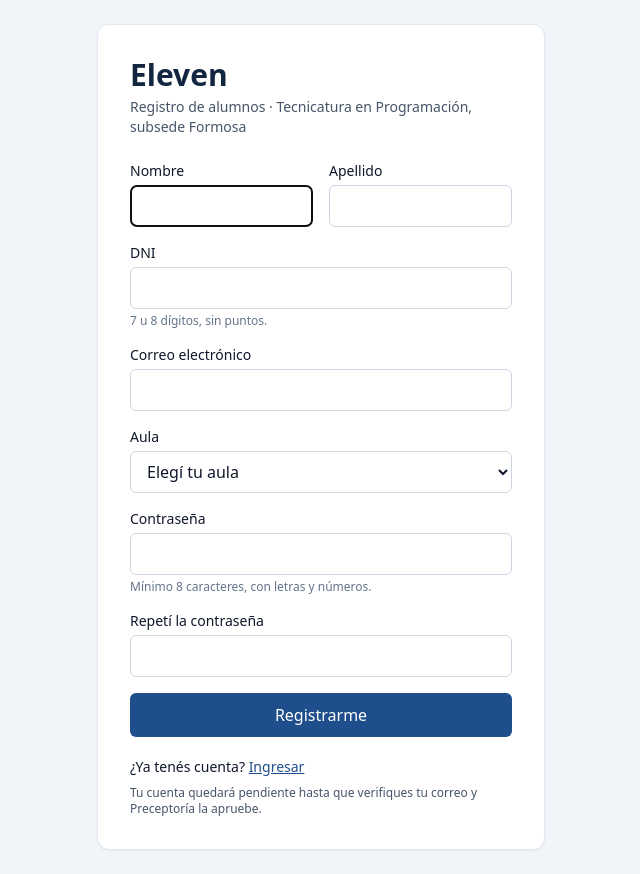
After one commit to cardozoemanuel456-glitch/TIF-Eleven, a Laravel app: template resources/views/auth/registro.blade.php in a window 1280 px wide. The commit adds this page. Shown: the whole page, without its empty margins (319-959 px from the left). Run offline with Laravel 12, Linux system fonts and the light colour scheme; the template is opened without the code that fills it, so the values that code supplies are empty; some libraries are stand-ins or nearby versions.

Commit message:
feat(m3): registro público de alumnos

```diff
--- a/resources/views/auth/login.blade.php
+++ b/resources/views/auth/login.blade.php
@@ -48,6 +48,10 @@
     <p class="mt-5 text-sm">
         <a href="{{ route('password.request') }}" class="text-[#1F4E8C] underline">¿Olvidaste tu contraseña?</a>
     </p>
+    <p class="mt-2 text-sm">
+        ¿Sos alumno y todavía no tenés cuenta?
+        <a href="{{ route('registro.create') }}" class="text-[#1F4E8C] underline">Registrate</a>
+    </p>
     <p class="mt-2 text-xs text-slate-600">
         ¿Problemas para entrar? Consultá en preceptoría.
     </p>
--- /dev/null
+++ b/resources/views/auth/registro.blade.php
@@ -0,0 +1,86 @@
+<!DOCTYPE html>
+<html lang="es">
+<head>
+    <meta charset="UTF-8">
+    <meta name="viewport" content="width=device-width, initial-scale=1">
+    <title>Registro · Eleven</title>
+    <script src="https://cdn.tailwindcss.com"></script>
+</head>
+<body class="flex min-h-screen items-center justify-center bg-slate-100 p-6 text-slate-900 antialiased">
+<main class="w-full max-w-md rounded-xl border border-slate-200 bg-white p-8 shadow-sm">
+    <h1 class="text-3xl font-semibold text-[#12263F]">Eleven</h1>
+    <p class="mb-6 mt-1 text-sm text-slate-600">Registro de alumnos · Tecnicatura en Programación, subsede Formosa</p>
+
+    <form method="POST" action="{{ route('registro.store') }}" class="space-y-4">
+        @csrf
+
+        <div class="grid gap-4 sm:grid-cols-2">
+            <div>
+                <label for="nombre" class="block text-sm font-medium">Nombre</label>
+                <input id="nombre" name="nombre" type="text" value="{{ old('nombre') }}" required autofocus
+                       class="mt-1 w-full rounded-md border border-slate-300 px-3 py-2">
+                @error('nombre') <p class="mt-1 text-sm text-red-700">{{ $message }}</p> @enderror
+            </div>
+            <div>
+                <label for="apellido" class="block text-sm font-medium">Apellido</label>
+                <input id="apellido" name="apellido" type="text" value="{{ old('apellido') }}" required
+                       class="mt-1 w-full rounded-md border border-slate-300 px-3 py-2">
+                @error('apellido') <p class="mt-1 text-sm text-red-700">{{ $message }}</p> @enderror
+            </div>
+        </div>
+
+        <div>
+            <label for="dni" class="block text-sm font-medium">DNI</label>
+            <input id="dni" name="dni" type="text" inputmode="numeric" value="{{ old('dni') }}" required
+                   class="mt-1 w-full rounded-md border border-slate-300 px-3 py-2">
+            <p class="mt-1 text-xs text-slate-500">7 u 8 dígitos, sin puntos.</p>
+            @error('dni') <p class="mt-1 text-sm text-red-700">{{ $message }}</p> @enderror
+        </div>
+
+        <div>
+            <label for="email" class="block text-sm font-medium">Correo electrónico</label>
+            <input id="email" name="email" type="email" value="{{ old('email') }}" required
+                   class="mt-1 w-full rounded-md border border-slate-300 px-3 py-2">
+            @error('email') <p class="mt-1 text-sm text-red-700">{{ $message }}</p> @enderror
+        </div>
+
+        <div>
+            <label for="anio_cursada" class="block text-sm font-medium">Aula</label>
+            <select id="anio_cursada" name="anio_cursada" required
+                    class="mt-1 w-full rounded-md border border-slate-300 bg-white px-3 py-2">
+                <option value="">Elegí tu aula</option>
+                @foreach ($anios as $a)
+                    <option value="{{ $a->value }}" @selected((string) old('anio_cursada') === (string) $a->value)>{{ $a->etiqueta() }}</option>
+                @endforeach
+            </select>
+            @error('anio_cursada') <p class="mt-1 text-sm text-red-700">{{ $message }}</p> @enderror
+        </div>
+
+        <div>
+            <label for="password" class="block text-sm font-medium">Contraseña</label>
+            <input id="password" name="password" type="password" required
+                   class="mt-1 w-full rounded-md border border-slate-300 px-3 py-2">
+            <p class="mt-1 text-xs text-slate-500">Mínimo 8 caracteres, con letras y números.</p>
+            @error('password') <p class="mt-1 text-sm text-red-700">{{ $message }}</p> @enderror
+        </div>
+
+        <div>
+            <label for="password_confirmation" class="block text-sm font-medium">Repetí la contraseña</label>
+            <input id="password_confirmation" name="password_confirmation" type="password" required
+                   class="mt-1 w-full rounded-md border border-slate-300 px-3 py-2">
+        </div>
+
+        <button type="submit" class="w-full rounded-md bg-[#1F4E8C] px-4 py-2.5 font-medium text-white hover:bg-[#12263F]">
+            Registrarme
+        </button>
+    </form>
+
+    <p class="mt-5 text-sm">
+        ¿Ya tenés cuenta? <a href="{{ route('login') }}" class="text-[#1F4E8C] underline">Ingresar</a>
+    </p>
+    <p class="mt-2 text-xs text-slate-600">
+        Tu cuenta quedará pendiente hasta que verifiques tu correo y Preceptoría la apruebe.
+    </p>
+</main>
+</body>
+</html>
```
Also changed, not shown: app/Http/Controllers/Auth/RegistroController.php (added, +29 -0 lines), app/Http/Requests/Auth/RegistroAlumnoRequest.php (added, +66 -0 lines), app/Services/RegistroAlumnoService.php (added, +45 -0 lines), tests/Feature/RegistroAlumnoTest.php (added, +145 -0 lines).
